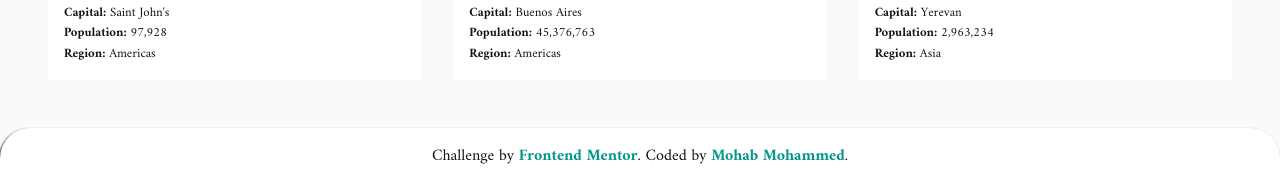
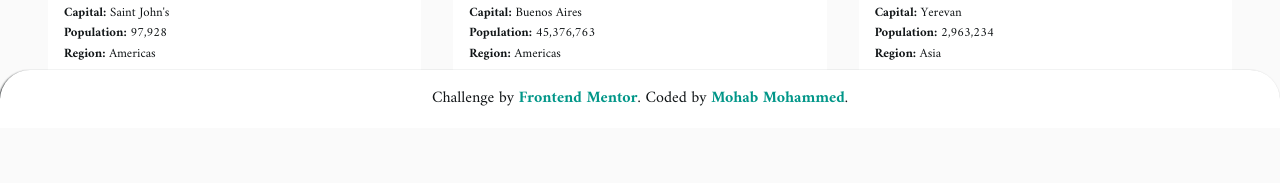
Before and after one commit to mohap710/globify, a Vue app: page / in a window 1280 px wide. Shown: the part 1681-1864 px from the top of the page. After the commit the page ends 1809 px from the top, so only its background shows below. Built offline with nearby package versions, Linux system fonts and the light colour scheme.

Commit message:
stick the footer to the bottom

```diff
--- a/src/components/MyFooter.vue
+++ b/src/components/MyFooter.vue
@@ -1,17 +1,20 @@
 <script setup></script>
 
 <template>
-  <div class="attribution">
+  <footer class="attribution">
     Challenge by
     <a href="https://www.frontendmentor.io?ref=challenge" target="_blank"
       >Frontend Mentor</a
     >. Coded by <a href="https://github.com/mohap710">Mohab Mohammed</a>.
-  </div>
+  </footer>
 </template>
 
 <style scoped>
   .attribution {
-    position: static;
+    position: absolute;
+    bottom: 0;
+    left: 0;
+    right: 0;
     background-color: var(--color-elements);
     box-shadow: -1px 1px 2px var(--color-text);
     padding-block: 1rem;
```
